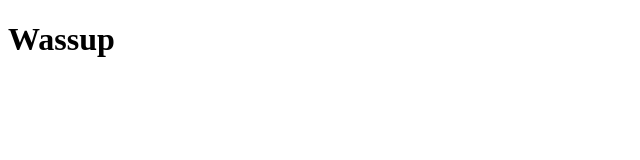
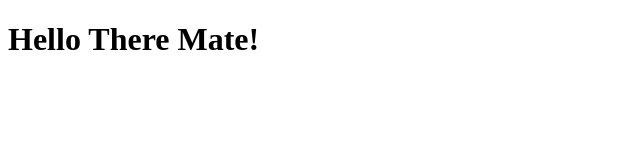
Before and after one commit to benjaminhr/minimal-node-env, a React app: page / in a window 1280 px wide. Shown: the whole page, without its empty margins (0-640 px from the left). Built offline with nearby package versions, Linux system fonts and the light colour scheme.

Commit message:
finishing touches, and done

```diff
--- a/client/index.js
+++ b/client/index.js
@@ -2,8 +2,12 @@ import React from 'react'
 import ReactDOM from 'react-dom'
 import './styles/style.css'
 
-const App = () => {
-  return <h1>Wassup</h1>
+class App extends React.Component {
+  render() {
+    return (
+      <h1>Hello There Mate!</h1>
+    )
+  }
 }
 
 ReactDOM.render(
--- a/package.json
+++ b/package.json
@@ -4,7 +4,7 @@
   "description": "",
   "main": "index.js",
   "scripts": {
-    "test": "echo \"Error: no test specified\" && exit 1"
+    "start": "nodemon --exec babel-node server.js --ignore client"
   },
   "keywords": [],
   "author": "",
@@ -19,8 +19,8 @@
     "node-sass": "^4.7.2",
     "sass-loader": "^6.0.6",
     "style-loader": "^0.20.2",
-    "webpack": "^4.0.0",
-    "webpack-dev-middleware": "^2.0.6",
+    "webpack": "^3.11.0",
+    "webpack-dev-middleware": "^2.0.5",
     "webpack-livereload-plugin": "^1.0.0"
   },
   "dependencies": {
--- a/server.js
+++ b/server.js
@@ -4,11 +4,7 @@ import webpackMiddleware from 'webpack-dev-middleware'
 import webpackConfig from './webpack.config.js'
 
 const app = express()
-app.use(webpackMiddleware(webpack(webpackConfig))
-
-app.get('/api', (req,res) => {
-
-})
+app.use(webpackMiddleware(webpack(webpackConfig)))
 
 const port = process.env.PORT || 8080
 app.listen(port)
```
Also changed, not shown: client/index.html (+1 -0 lines), webpack.config.js (line endings or trailing spaces), 1 other file.
